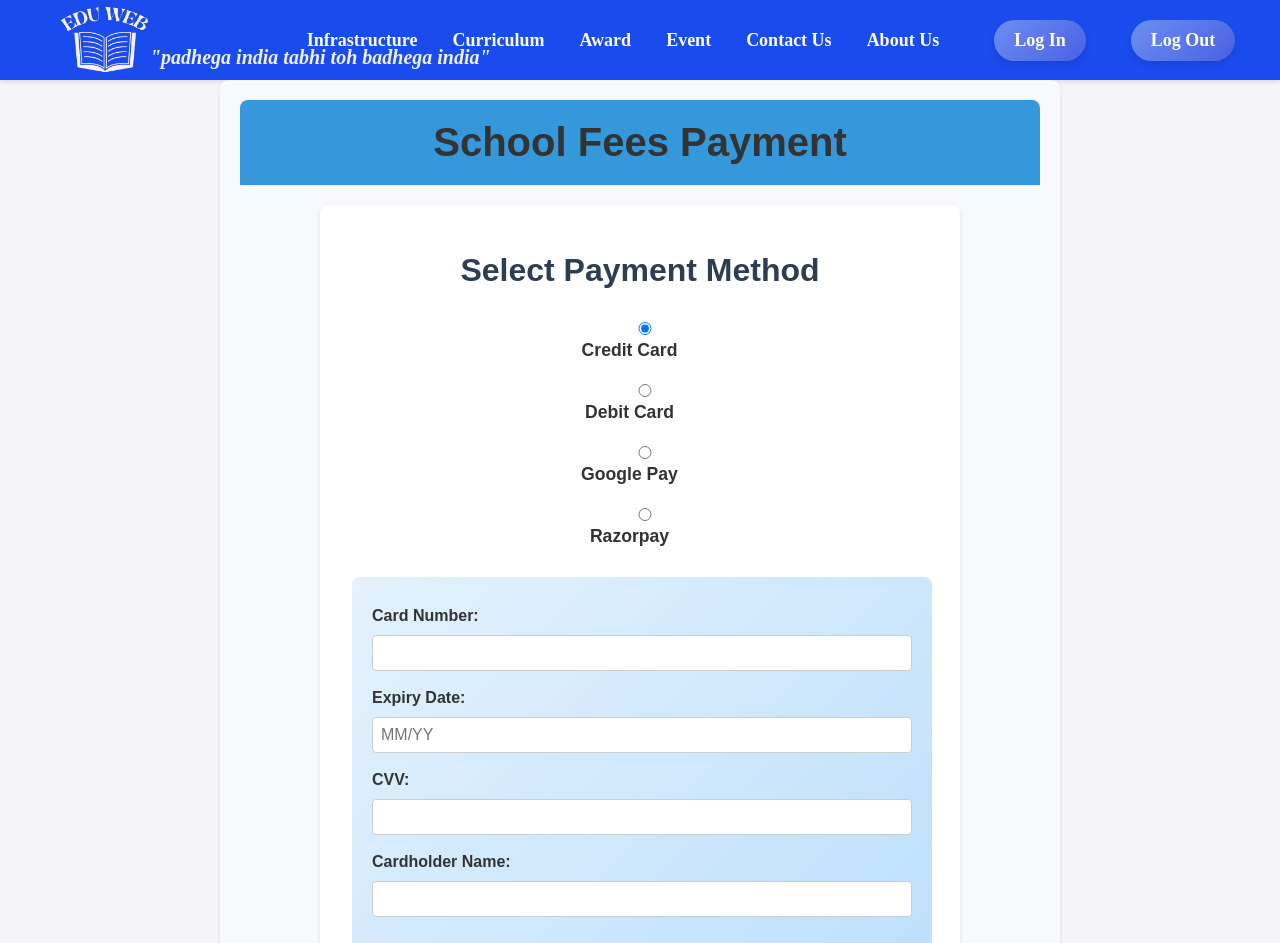
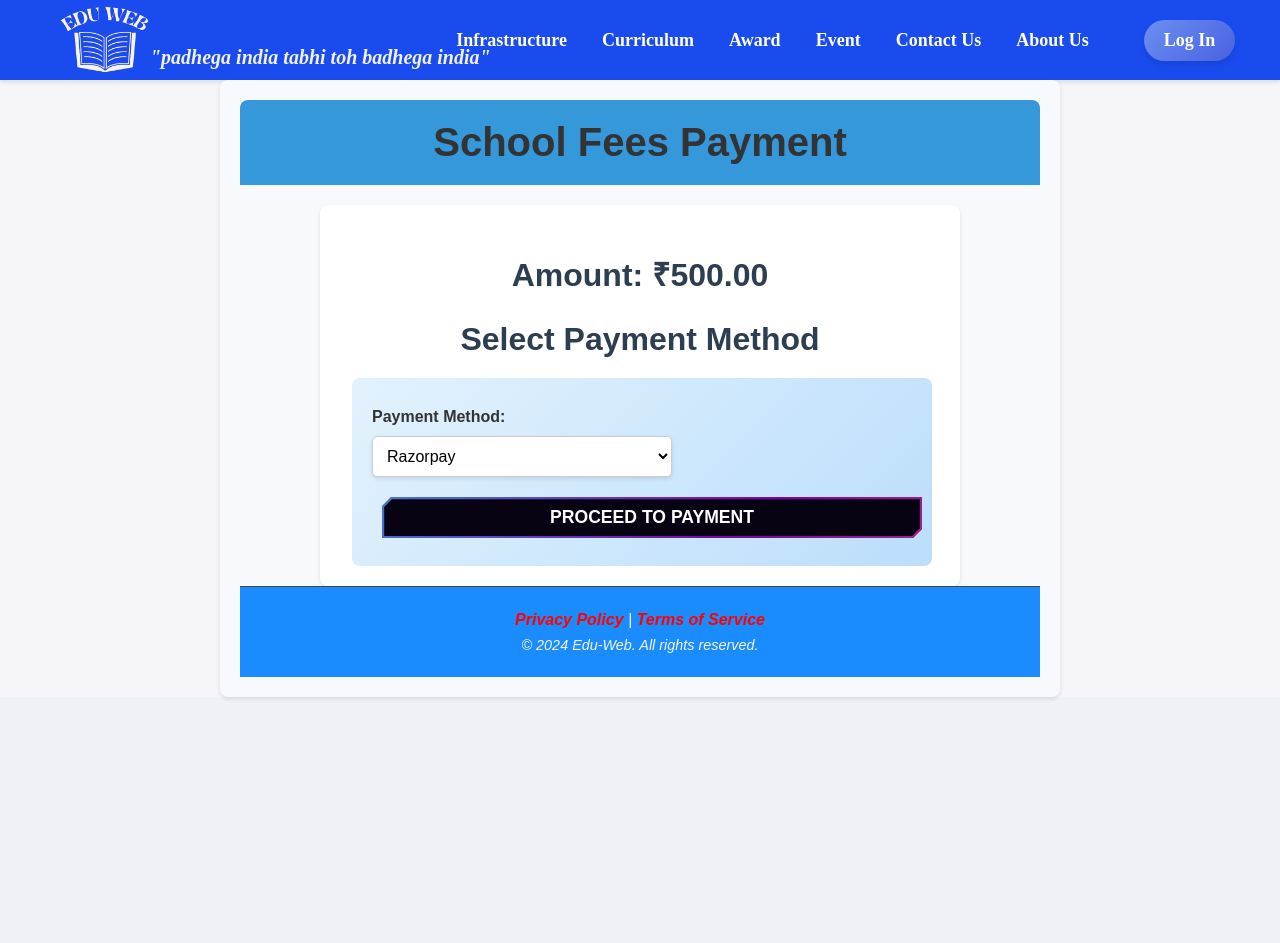
Before and after one commit to transmogrify76/Education-web, a React (Create React App) app: page /PaymentPage in a window 1280 px wide. Shown: the top 943 px of the page. After the commit the page ends 800 px from the top, so only its background shows below. Built offline with nearby package versions, Linux system fonts and the light colour scheme; the HTML template or start-up script is replaced by a standard one.

Commit message:
login and logout

```diff
--- a/src/components/Alogin/Alogin.jsx
+++ b/src/components/Alogin/Alogin.jsx
@@ -1,5 +1,5 @@
-import React, { useState } from 'react';
-import { useNavigate } from 'react-router-dom'; // Import useNavigate
+import React, { useState, useEffect } from 'react';
+import { useNavigate } from 'react-router-dom';
 import './Alogin.css';
 import Header from '../Header/Header';
 
@@ -7,34 +7,46 @@ export default function Alogin() {
   const [employeeId, setEmployeeId] = useState('');
   const [password, setPassword] = useState('');
   const [message, setMessage] = useState('');
-  const [showPopup, setShowPopup] = useState(false);
-  const navigate = useNavigate(); // Initialize useNavigate
+  const [isLoggedIn, setIsLoggedIn] = useState(false); // Track login state
+  const navigate = useNavigate();
+
+  useEffect(() => {
+    // Check if the admin is already logged in
+    const authToken = localStorage.getItem('authToken');
+    if (authToken) {
+      setIsLoggedIn(true);
+    }
+  }, []);
 
   const handleSubmit = async (event) => {
     event.preventDefault();
 
     if (employeeId === '' || password === '') {
       setMessage('Please enter both Employee ID and password.');
-    } else {
+      return;
+    }
+
     try {
       const response = await fetch('http://localhost:3000/admin/login', {
         method: 'POST',
         headers: {
-            'Content-Type': 'application/json'
+          'Content-Type': 'application/json',
         },
         body: JSON.stringify({
           employeeNo: employeeId,
-            password: password
-          })
+          password: password,
+        }),
       });
 
       if (response.ok) {
         const data = await response.json();
-          const admin_id = data.admin_id; // Extract adminId from response
-          setShowPopup(true);
+        localStorage.setItem('authToken', data.token); // Store the token
+        setIsLoggedIn(true);
+        setMessage('Login successful!');
+
+        const admin_id = data.admin_id;
         setTimeout(() => {
-            setShowPopup(false);
-            navigate(`/adminpage/${admin_id}`); // Redirect to admin page with adminId in URL
+          navigate(`/adminpage/${admin_id}`); // Redirect to admin page
         }, 2000);
       } else {
         const errorData = await response.json();
@@ -44,15 +56,26 @@ export default function Alogin() {
       console.error('Fetch error:', error);
       setMessage(`Error: ${error.message}`);
     }
-    }
-  }
+  };
+
+  const handleLogout = () => {
+    localStorage.removeItem('authToken'); // Clear the auth token
+    setIsLoggedIn(false);
+    setMessage('You have logged out.');
+  };
 
   return (
     <div>
-      <Header/>
+      <Header />
       <div className="Alogin-container">
         <div className="Alogin-card">
-        <h2>Welcome Admin</h2>
+          <h2>{isLoggedIn ? 'Welcome Admin' : 'Admin Login'}</h2>
+          {isLoggedIn ? (
+            <div>
+              <p>You are logged in.</p>
+              <button onClick={handleLogout} className="logout-button">Logout</button>
+            </div>
+          ) : (
             <form onSubmit={handleSubmit}>
               <div className="input-groups">
                 <label htmlFor="employeeId">Employee ID</label>
@@ -76,18 +99,12 @@ export default function Alogin() {
               </div>
               <button className="btn submit" type="submit">Login</button>
             </form>
+          )}
           <div className="forgot-password-div" onClick={() => navigate('/forgetpassword')}>
             Forgot Password?
           </div>
-
           <p className="message">{message}</p>
         </div>
-      {showPopup && (
-        <div className="popup">
-          <span className="popup-icon">✔</span>
-          <span className="popup-message">Login successful!</span>
-        </div>
-      )}
       </div>
     </div>
   );
--- a/src/components/Header/Header.jsx
+++ b/src/components/Header/Header.jsx
@@ -1,12 +1,21 @@
-import React, { useState } from 'react';
+import React, { useState, useEffect } from 'react';
 import { Link, useNavigate } from 'react-router-dom';
 import './Header.css';
 import logo from '../Assets/logo.png';
 
 const Header = () => {
+  const [isLoggedIn, setIsLoggedIn] = useState(false);
   const [isDropdownOpen, setIsDropdownOpen] = useState(false);
   const [isLogoutConfirmationOpen, setIsLogoutConfirmationOpen] = useState(false);
   const navigate = useNavigate();
+
+  useEffect(() => {
+    // Check if the user is logged in by checking for an auth token in localStorage or sessionStorage
+    const token = localStorage.getItem('authToken') || sessionStorage.getItem('authToken');
+    if (token) {
+      setIsLoggedIn(true); // Set the login state to true if a token exists
+    }
+  }, []);
 
   const toggleDropdown = (type) => {
     if (type === 'login') {
@@ -19,21 +28,12 @@ const Header = () => {
   };
 
   const handleLogout = () => {
-    const userType = localStorage.getItem('userType'); // Fetch the user type from storage
-
-    // Remove authentication tokens
+    // Remove authentication tokens from both localStorage and sessionStorage
     localStorage.removeItem('authToken');
     sessionStorage.removeItem('authToken');
-    localStorage.removeItem('userType'); // Optionally remove the user type
-
-    // Redirect based on user type
-    if (userType === 'student') {
-      navigate('/Login', { replace: true }); // Redirect student to login page
-    } else if (userType === 'parent') {
-      navigate('/Plogin', { replace: true }); // Redirect parent to parent login page
-    } else {
-      navigate('/', { replace: true }); // Default redirect for other users
-    }
+    localStorage.removeItem('userType'); // Optionally remove the user type if stored
+    setIsLoggedIn(false); // Update login state to false
+    navigate('/',  { replace: true }); // Redirect to the login page
   };
 
   return (
@@ -51,6 +51,8 @@ const Header = () => {
         <a href="/Event">Event</a>
         <a href="/Contactus">Contact Us</a>
         <a href="/Aboutus">About Us</a>
+
+        {!isLoggedIn ? (
           <div className="dropdown">
             <div onClick={() => toggleDropdown('login')} className="dropbtn">Log In</div>
             {isDropdownOpen && (
@@ -62,7 +64,7 @@ const Header = () => {
               </div>
             )}
           </div>
-
+        ) : (
           <div className="dropdown">
             <div onClick={() => toggleDropdown('logout')} className="dropbtn">Log Out</div>
             {isLogoutConfirmationOpen && (
@@ -74,6 +76,7 @@ const Header = () => {
               </div>
             )}
           </div>
+        )}
       </div>
     </div>
   );
--- a/src/components/Login/Login.jsx
+++ b/src/components/Login/Login.jsx
@@ -30,16 +30,13 @@ export default function Login() {
 
       if (response.ok) {
         const responseData = await response.json();
-        console.log('API Response:', responseData); // Log the response data
+        console.log('API Response:', responseData);
 
-        // Extract the student ID from the nested student object
-        const studentId = responseData.student?.id; // Use optional chaining
-        if (studentId) {
-          setMessage(`Login successful! Welcome, ${responseData.student.name}.`);
-          navigate(`/StudentView/${studentId}`);
-        } else {
-          setMessage('Student ID not found in response.');
-        }
+        // Store the auth token in localStorage or sessionStorage
+        localStorage.setItem('authToken', responseData.token);
+
+        // Navigate to student dashboard or view
+        navigate(`/StudentView/${responseData.student.id}`);
       } else {
         const errorData = await response.json();
         setMessage(`Login failed: ${errorData.message}`);
@@ -78,8 +75,8 @@ export default function Login() {
           <button className="submit" type="submit">Login</button>
         </form>
         <div className="forgot-password-div" onClick={() => navigate('/forgetpassword')}>
-                        Forgot Password?
-                    </div>
+          Forgot Password?
+        </div>
         <p className="message">{message}</p>
       </div>
     </div>
--- a/src/components/PaymentPage/PaymentPage.jsx
+++ b/src/components/PaymentPage/PaymentPage.jsx
@@ -1,139 +1,64 @@
 import React, { useState } from 'react';
 import './PaymentPage.css';
-import Header from '../Header/Header'
+import Header from '../Header/Header';
 
 const PaymentPage = () => {
-    const [paymentMethod, setPaymentMethod] = useState('credit-card');
-    const [razorpayOrderId, setRazorpayOrderId] = useState('');
+    const [paymentMethod, setPaymentMethod] = useState('razorpay'); // Default to Razorpay
+    const amount = 50000; // Amount in smallest currency unit (e.g., 50000 paise = INR 500)
 
     const handlePaymentMethodChange = (event) => {
         setPaymentMethod(event.target.value);
     };
 
-    const handleRazorpayPayment = async () => {
-        // You need to create a Razorpay order from your server and pass the order id to this function
-        const options = {
-            key: 'YOUR_RAZORPAY_KEY_ID', // Enter the Key ID generated from the Dashboard
-            amount: 50000, // Amount is in the smallest currency unit. For example, 50000 paise = INR 500.
-            currency: 'INR',
-            name: 'Edu_Web',
-            description: 'School Fees Payment',
-            order_id: razorpayOrderId, // This is a sample Order ID. Replace it with the actual Order ID from your server
-            handler: function (response) {
-                alert('Payment Successful!');
-                // You can handle the successful payment response here
-                // For example, you could send this response to your server for further processing
-            },
-            prefill: {
-                email: '', // Prefill user's email address
-                contact: '' // Prefill user's phone number
-            },
-            theme: {
-                color: '#3399cc'
-            }
-        };
-
-        const rzp = new window.Razorpay(options);
-        rzp.open();
-    };
-
     const handleSubmit = (event) => {
         event.preventDefault();
-        if (paymentMethod === 'razorpay') {
-            handleRazorpayPayment();
-        } else {
-            // Handle other payment methods here
-            alert('Payment Method is not Razorpay.');
+
+        // Redirect based on selected payment method
+        switch (paymentMethod) {
+            case 'razorpay':
+                window.open('https://razorpay.com', '_blank');
+                break;
+            case 'credit-card':
+                window.open('https://example.com/credit-card', '_blank');
+                break;
+            case 'debit-card':
+                window.open('https://example.com/debit-card', '_blank');
+                break;
+            case 'google-pay':
+                window.open('https://example.com/google-pay', '_blank');
+                break;
+            default:
+                alert('Please select a valid payment method.');
         }
     };
 
     return (
         <div>
-            <Header/>
+            <Header />
             <div className="payment-page-container">
                 <header className="payment-header">
                     <h1>School Fees Payment</h1>
                 </header>
                 <section className="payment-content">
+                    <h2>Amount: ₹{(amount / 100).toFixed(2)}</h2> {/* Displaying amount in INR */}
                     <h2>Select Payment Method</h2>
-                <div className="payment-methods">
-                    <label>
-                        <input
-                            type="radio"
-                            value="credit-card"
-                            checked={paymentMethod === 'credit-card'}
-                            onChange={handlePaymentMethodChange}
-                        />
-                        Credit Card
-                    </label>
-                    <label>
-                        <input
-                            type="radio"
-                            value="debit-card"
-                            checked={paymentMethod === 'debit-card'}
-                            onChange={handlePaymentMethodChange}
-                        />
-                        Debit Card
-                    </label>
-                    <label>
-                        <input
-                            type="radio"
-                            value="google-pay"
-                            checked={paymentMethod === 'google-pay'}
-                            onChange={handlePaymentMethodChange}
-                        />
-                        Google Pay
-                    </label>
-                    <label>
-                        <input
-                            type="radio"
-                            value="razorpay"
-                            checked={paymentMethod === 'razorpay'}
-                            onChange={handlePaymentMethodChange}
-                        />
-                        Razorpay
-                    </label>
-                </div>
+                    <form className="payment-form" onSubmit={handleSubmit}>
+                        <label htmlFor="payment-method">Payment Method:</label>
+                        <select id="payment-method" value={paymentMethod} onChange={handlePaymentMethodChange}>
+                            <option value="credit-card">Credit Card</option>
+                            <option value="debit-card">Debit Card</option>
+                            <option value="google-pay">Google Pay</option>
+                            <option value="razorpay">Razorpay</option>
+                        </select>
 
-                <form className="payment-form" onSubmit={handleSubmit}>
-                    {paymentMethod === 'credit-card' || paymentMethod === 'debit-card' ? (
-                        <>
-                            <label htmlFor="card-number">Card Number:</label>
-                            <input type="text" id="card-number" name="cardNumber" required />
-
-                            <label htmlFor="expiry-date">Expiry Date:</label>
-                            <input type="text" id="expiry-date" name="expiryDate" placeholder="MM/YY" required />
-
-                            <label htmlFor="cvv">CVV:</label>
-                            <input type="text" id="cvv" name="cvv" required />
-
-                            <label htmlFor="cardholder-name">Cardholder Name:</label>
-                            <input type="text" id="cardholder-name" name="cardholderName" required />
-                        </>
-                    ) : null}
-
-                    {paymentMethod === 'google-pay' ? (
-                        <>
-                            <label htmlFor="google-upi">Google Pay UPI ID:</label>
-                            <input type="text" id="google-upi" name="googleUpi" required />
-                        </>
-                    ) : null}
-
-                    {paymentMethod === 'razorpay' ? (
-                        <>
-                            <label htmlFor="razorpay-email">Razorpay Email:</label>
-                            <input type="email" id="razorpay-email" name="razorpayEmail" required />
-
-                            <label htmlFor="razorpay-phone">Razorpay Phone Number:</label>
-                            <input type="tel" id="razorpay-phone" name="razorpayPhone" required />
-                        </>
-                    ) : null}
-
-                    <button type="submit" className="btn">Submit Payment</button>
+                        <button type="submit" className="btn">Proceed to Payment</button>
                     </form>
                 </section>
-            <footer className="payment-footer">
-                <p>&copy; 2024 Edu_Web. All rights reserved.</p>
+                <footer className="infra-footer">
+                <p>
+                    <a href="#">Privacy Policy</a> | <a href="#">Terms of Service</a>
+                </p>
+                <p className="footer-text">© 2024 Edu-Web. All rights reserved.</p>
             </footer>
             </div>
         </div>
--- a/src/components/Plogin/Plogin.jsx
+++ b/src/components/Plogin/Plogin.jsx
@@ -1,4 +1,4 @@
-import React, { useState } from 'react';
+import React, { useState, useEffect } from 'react';
 import { useNavigate } from 'react-router-dom';
 import './Plogin.css';
 
@@ -6,14 +6,25 @@ export default function Plogin() {
   const [email, setEmail] = useState('');
   const [password, setPassword] = useState('');
   const [message, setMessage] = useState('');
+  const [isLoggedIn, setIsLoggedIn] = useState(false);
   const navigate = useNavigate();
+
+  useEffect(() => {
+    // Check if the parent is already logged in
+    const authToken = localStorage.getItem('authToken');
+    if (authToken) {
+      setIsLoggedIn(true);
+    }
+  }, []);
 
   const handleSubmit = async (event) => {
     event.preventDefault();
 
     if (email === '' || password === '') {
       setMessage('Please enter both email and password.');
-        } else {
+      return;
+    }
+
     try {
       const response = await fetch('http://localhost:3000/parent/login', {
         method: 'POST',
@@ -27,12 +38,15 @@ export default function Plogin() {
       });
 
       if (response.ok) {
-                    const data = await response.json(); // Parse JSON response
-                    const parentId = data.parentId; // Extract parentId from response
+        const data = await response.json();
+        localStorage.setItem('authToken', data.token); // Store the token
+        const parentId = data.parentId;
+        setMessage('Login successful!');
+        setIsLoggedIn(true);
 
-                    setMessage(`Login successful! Welcome.`);
+        // Redirect to parent dashboard after successful login
         setTimeout(() => {
-                        navigate(`/dashboard/${parentId}`); // Redirect with parentId in URL
+          navigate(`/ParentProfilePage/${parentId}`);
         }, 2000);
       } else {
         const errorData = await response.json();
@@ -42,13 +56,24 @@ export default function Plogin() {
       console.error('Fetch error:', error);
       setMessage(`Error: ${error.message}`);
     }
-        }
-    }
+  };
+
+  const handleLogout = () => {
+    localStorage.removeItem('authToken'); // Clear the auth token
+    setIsLoggedIn(false);
+    setMessage('You have logged out.');
+  };
 
   return (
     <div className="plogin-container">
       <div className="plogin-card">
         <h2>Parents Login</h2>
+        {isLoggedIn ? (
+          <div>
+            <p>You are logged in.</p>
+            <button onClick={handleLogout} className="logout-button">Logout</button>
+          </div>
+        ) : (
           <form onSubmit={handleSubmit}>
             <div className="input-groups">
               <label htmlFor="email">Email</label>
@@ -72,8 +97,8 @@ export default function Plogin() {
             </div>
             <button className="submit" type="submit">Login</button>
           </form>
+        )}
         <div className="button-bottom">
-                    {/* Replaced button tag with a div tag for "Forgot Password" */}
           <div className="forgot-password-div" onClick={() => navigate('/forgetpassword')}>
             Forgot Password?
           </div>
--- a/src/components/Tlogin/Tlogin.jsx
+++ b/src/components/Tlogin/Tlogin.jsx
@@ -1,4 +1,4 @@
-import React, { useState } from 'react';
+import React, { useState, useEffect } from 'react';
 import { useNavigate } from 'react-router-dom';
 import './Tlogin.css';
 import Header from '../Header/Header';
@@ -7,34 +7,45 @@ export default function Tlogin() {
   const [username, setUsername] = useState('');
   const [password, setPassword] = useState('');
   const [message, setMessage] = useState('');
-  const [showPopup, setShowPopup] = useState(false);
+  const [isLoggedIn, setIsLoggedIn] = useState(false);
   const navigate = useNavigate();
+
+  useEffect(() => {
+    const authToken = localStorage.getItem('authToken');
+    if (authToken) {
+      setIsLoggedIn(true);
+    }
+  }, []);
 
   const handleSubmit = async (event) => {
     event.preventDefault();
 
     if (username === '' || password === '') {
       setMessage('Please enter both email and password.');
-    } else {
+      return;
+    }
+
     try {
       const response = await fetch('http://localhost:3000/teacher/login', {
         method: 'POST',
         headers: {
-            'Content-Type': 'application/json'
+          'Content-Type': 'application/json',
         },
         body: JSON.stringify({
           email: username,
-            password: password
-          })
+          password: password,
+        }),
       });
 
       if (response.ok) {
         const data = await response.json(); // Get the JSON response
         const teacherId = data.teacherId; // Extract the teacherId from the response
 
-          setShowPopup(true);
+        localStorage.setItem('authToken', data.token); // Store the token
+        setIsLoggedIn(true);
+        setMessage('Login successful!');
+
         setTimeout(() => {
-            setShowPopup(false);
           navigate(`/TeacherDashboard/${teacherId}`); // Pass the teacherId in the URL
         }, 2000);
       } else {
@@ -45,15 +56,26 @@ export default function Tlogin() {
       console.error('Fetch error:', error);
       setMessage(`Error: ${error.message}`);
     }
-    }
-  }
+  };
+
+  const handleLogout = () => {
+    localStorage.removeItem('authToken');
+    setIsLoggedIn(false);
+    setMessage('You have logged out.');
+  };
 
   return (
     <div>
-      <Header/>
+      <Header />
       <div className="tlogin-container">
         <div className="tlogin-card">
-        <h2>Welcome Teacher</h2>
+          <h2>{isLoggedIn ? 'Welcome Teacher' : 'Teacher Login'}</h2>
+          {isLoggedIn ? (
+            <div>
+              <p>You are logged in.</p>
+              <button onClick={handleLogout} className="logout-button">Logout</button>
+            </div>
+          ) : (
             <form onSubmit={handleSubmit}>
               <div className="input-groups">
                 <label htmlFor="email">Email</label>
@@ -77,17 +99,12 @@ export default function Tlogin() {
               </div>
               <button className="submit" type="submit">Login</button>
             </form>
+          )}
           <div className="forgot-password-div" onClick={() => navigate('/forgetpassword')}>
             Forgot Password?
           </div>
           <p className="message">{message}</p>
         </div>
-      {showPopup && (
-        <div className="popup">
-          <span className="popup-icon">✔</span>
-          <span className="popup-message">Login successful!</span>
-        </div>
-      )}
       </div>
     </div>
   );
```
Lines whose indentation alone changed are shown as unchanged.
